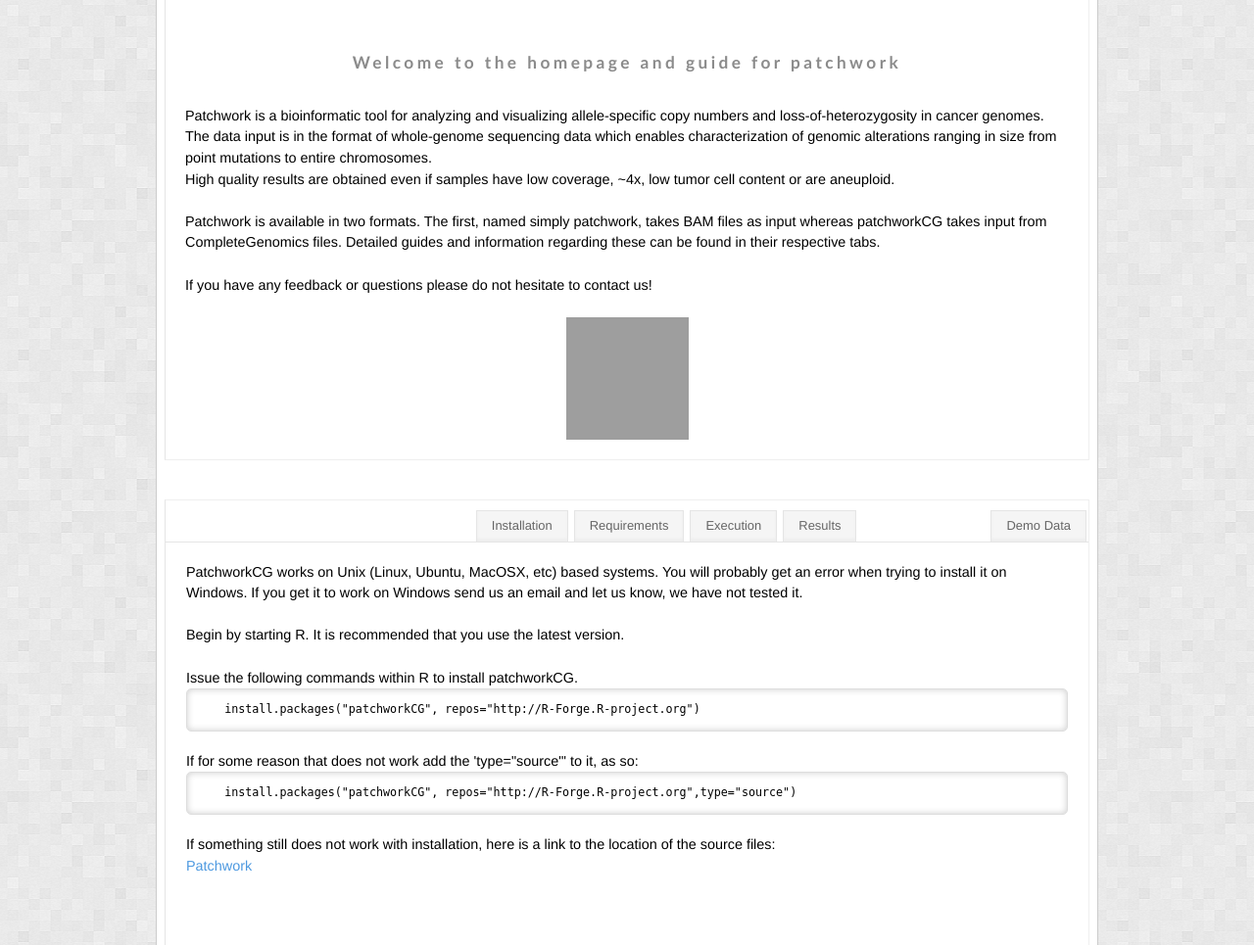
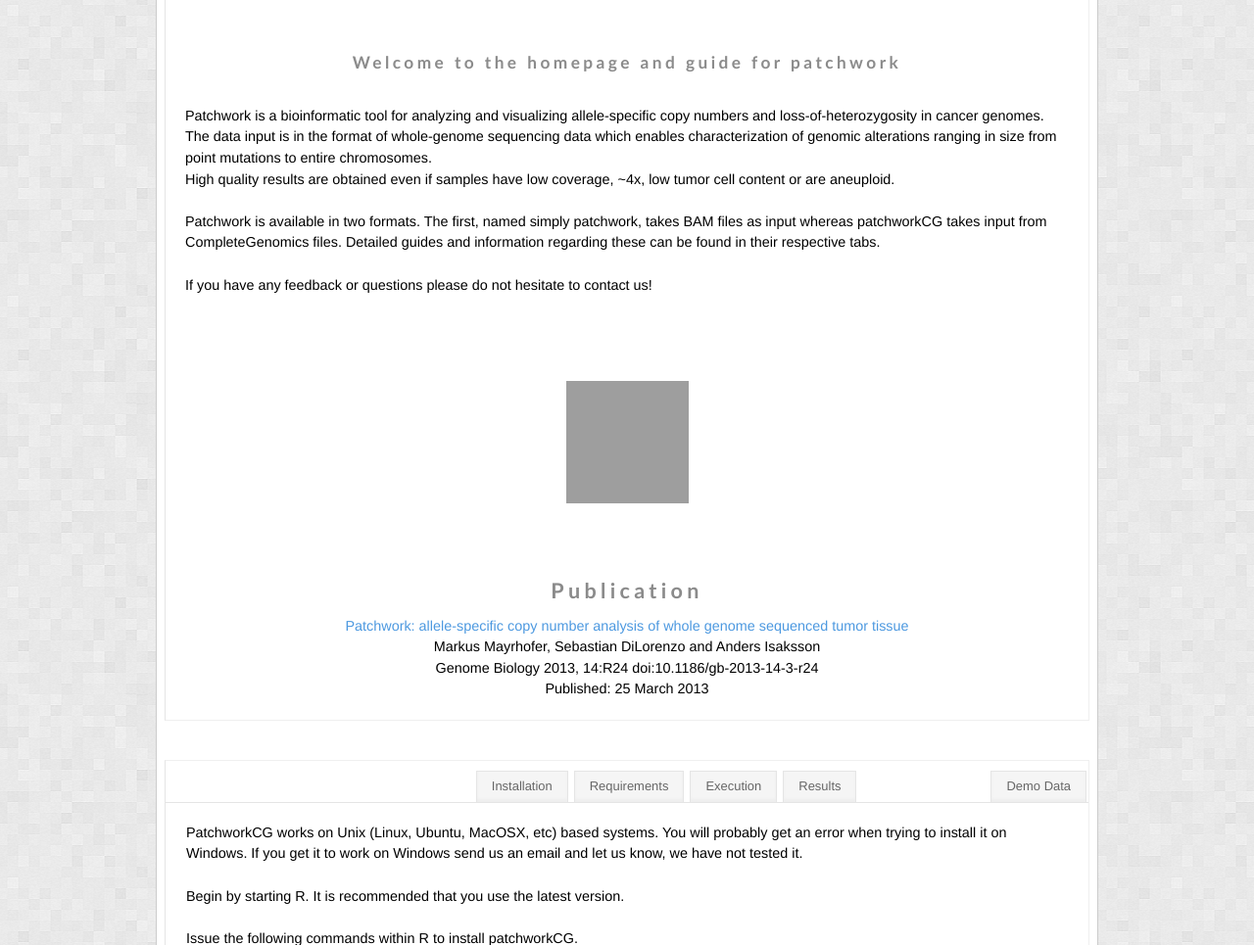
Before and after one commit to Sebastian-D/patchwork, a PHP site: page / in a window 1280 px wide. Shown: the part 182-1147 px from the top of the page at 98% size. Run offline with PHP 8.4, Linux system fonts and the light colour scheme; some libraries are stand-ins or nearby versions; grey boxes are pictures that could not be loaded.

Commit message:
Initial add of TAPS

```diff
--- a/www/cg_resu.php
+++ b/www/cg_resu.php
@@ -10,7 +10,8 @@ For information regarding allelic imbalance and coverage click <a href="AI_Cov.p
 
 The clusters in the plot display regions of certain allelic constitution and copy number.
 The copy number increases along the Coverage axis while paternal/maternal allele ratio
-becomes less balanced along the Allelic Imbalance axis.<br /><br />
+becomes less balanced along the Allelic Imbalance axis. We can use this information to determine the clusters probable copy number
+and allele content.<br /><br />
 
 The chromosome in question is colored against a background of the complete genome in grey.
 A colored circles gradient and size correlate with its segments position and size on the
@@ -18,15 +19,11 @@ A colored circles gradient and size correlate with its segments position and siz
  The circles are semi-transparent so a darker hue, both for colored and grey,
  indicate greater amount of genomic content in that region.<br /><br />
 
-We know that each cluster has a certain copy number and allele content and we know that
-a human is usually diploid (copy number 2, heterozygous). Finally we know that the average
+We know that each cluster has a certain copy number and allele content and we know that the average
 copy number of the genome in question is at position 1 on the Coverage axis.
-We can use this information to determine the clusters probable copy number
-and allele content.<br /><br />
-
 The far left cluster is the deletions, copy number 1. After copy number 1 we
-see two clusters, albeit the lower one does not have much content. This is pretty
-close to Coverage of 1 and as such they are most likely the two allelic states of copy number 2.
+see two clusters, albeit the lower one does not have much content. They are most likely
+the two allelic states of copy number 2.
 Continuing with this reasoning the next set of clusters is copy number 3, etc.
 
 This arrangement of the genome is easier to see from one of the plots generated by
--- a/www/intro.php
+++ b/www/intro.php
@@ -19,7 +19,7 @@ found in their respective tabs.
 If you have any feedback or questions please do not hesitate to contact us!
 
 
-<br /><br />
+<br /><br /><br /><br /><br />
 <div style="text-align:center;">
 
 <a href="http://www.medsci.uu.se" accesskey="1" tabindex="2">
@@ -27,14 +27,15 @@ If you have any feedback or questions please do not hesitate to contact us!
 			src="http://www.medsci.uu.se/digitalAssets/22/22975_UU_logga_transp.png"
 			alt="Medical Sciences" title="Medical Sciences Uppsala University"></a>
 </div>
+<br /><br /><br />
 
 
-<!--
 <div style="text-align:center;">
 <h4>Publication</h4>
 
-M Mayrhofer,S DiLorenzo,A Isaksson <br />
-Är detta en bra plats att ha publikationen? <br />
-Aftonbladet,25,DOI:23442342
+<a href="http://genomebiology.com/2013/14/3/R24/abstract" style="text-decoration:none;">
+Patchwork: allele-specific copy number analysis of whole genome sequenced tumor tissue</a> <br />
+Markus Mayrhofer, Sebastian DiLorenzo and Anders Isaksson <br />
+Genome Biology 2013, 14:R24 doi:10.1186/gb-2013-14-3-r24 <br />
+Published: 25 March 2013
 </div>
--->
```
Also changed, not shown: 9 other files.
